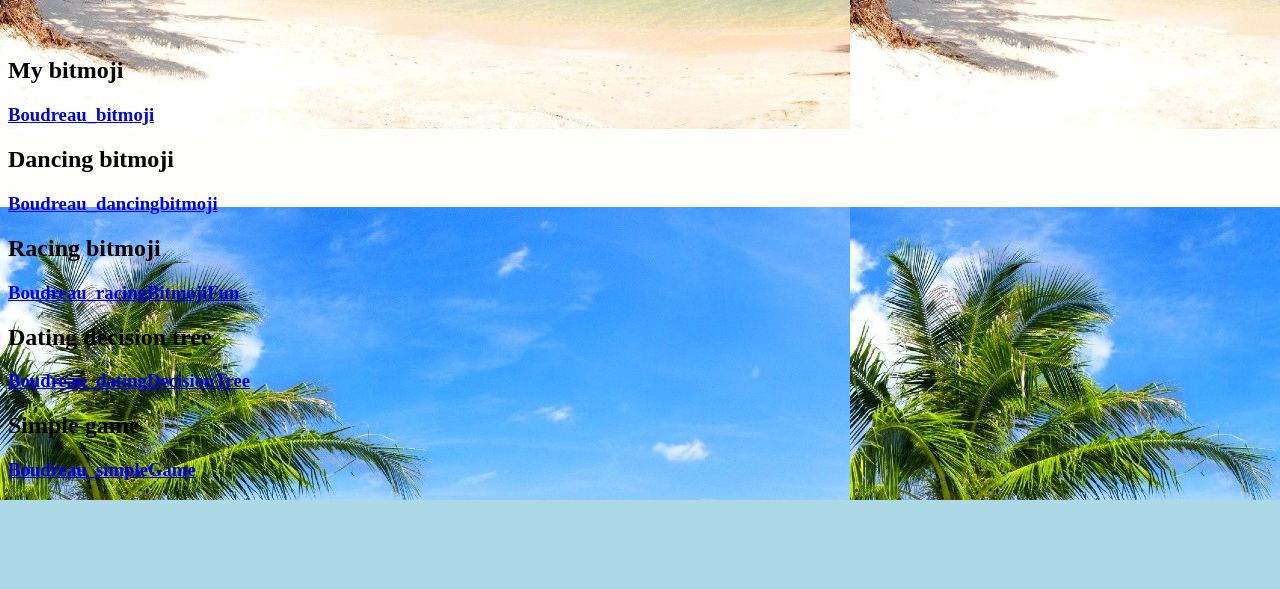
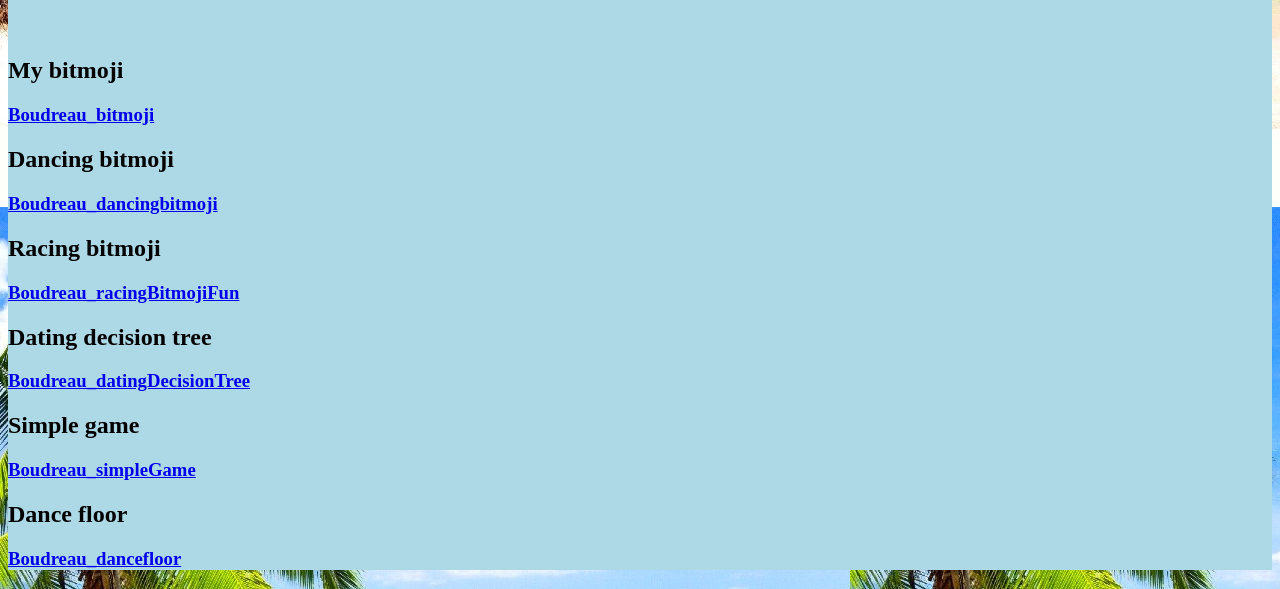
Before and after one commit to avaboudreau/avaboudreau.github.io, a plain HTML site: page js.html in a window 1280 px wide. Shown: the part 593-1182 px from the top of the page. Before the commit the page ends 1093 px from the top, so only its background shows below. Drawn offline with Linux system fonts and the light colour scheme; a script that the page names is missing.

Commit message:
Add files via upload

```diff
--- a/js.html
+++ b/js.html
@@ -4,8 +4,8 @@
         <title>Ava's Programming Portfolio</title>
         <link rel="stylesheet" href="mystyle.css">
     </head>
-    <body id="jsbg">
-        <div>
+    <body>
+        <div id="jsbg">
         <img src="images/myBanner.jpg">
         <table width="800px">
             <tr>
@@ -33,9 +33,12 @@
         <h2>Dating decision tree</h2>
             <h3><a href="https://www.khanacademy.org/computer-programming/boudreau_datingdecisiontree/5186762728194048">Boudreau_datingDecisionTree</a></h3><script
             src="https://www.khanacademy.org/computer-programming/boudreau_datingdecisiontree/5186762728194048/embed.js?editor=no&buttons=no&author=no&embed=yes"></script>
-            <h2>Simple game</h2>
+        <h2>Simple game</h2>
             <h3><a href="https://www.khanacademy.org/computer-programming/boudreau_simplegame/5444115994165248">Boudreau_simpleGame</a></h3><script
             src="https://www.khanacademy.org/computer-programming/boudreau_simplegame/5444115994165248/embed.js?editor=no&buttons=no&author=no&embed=yes"></script>
+        <h2>Dance floor</h2>
+            <h3><a href="https://www.khanacademy.org/computer-programming/boudreau_dancefloor/5485802956701696">Boudreau_dancefloor</a></h3><script
+             src="https://www.khanacademy.org/computer-programming/boudreau_dancefloor/5485802956701696/embed.js?editor=no&buttons=no&author=no&embed=yes"></script>
         </div>
     </body>
 </html>
```
